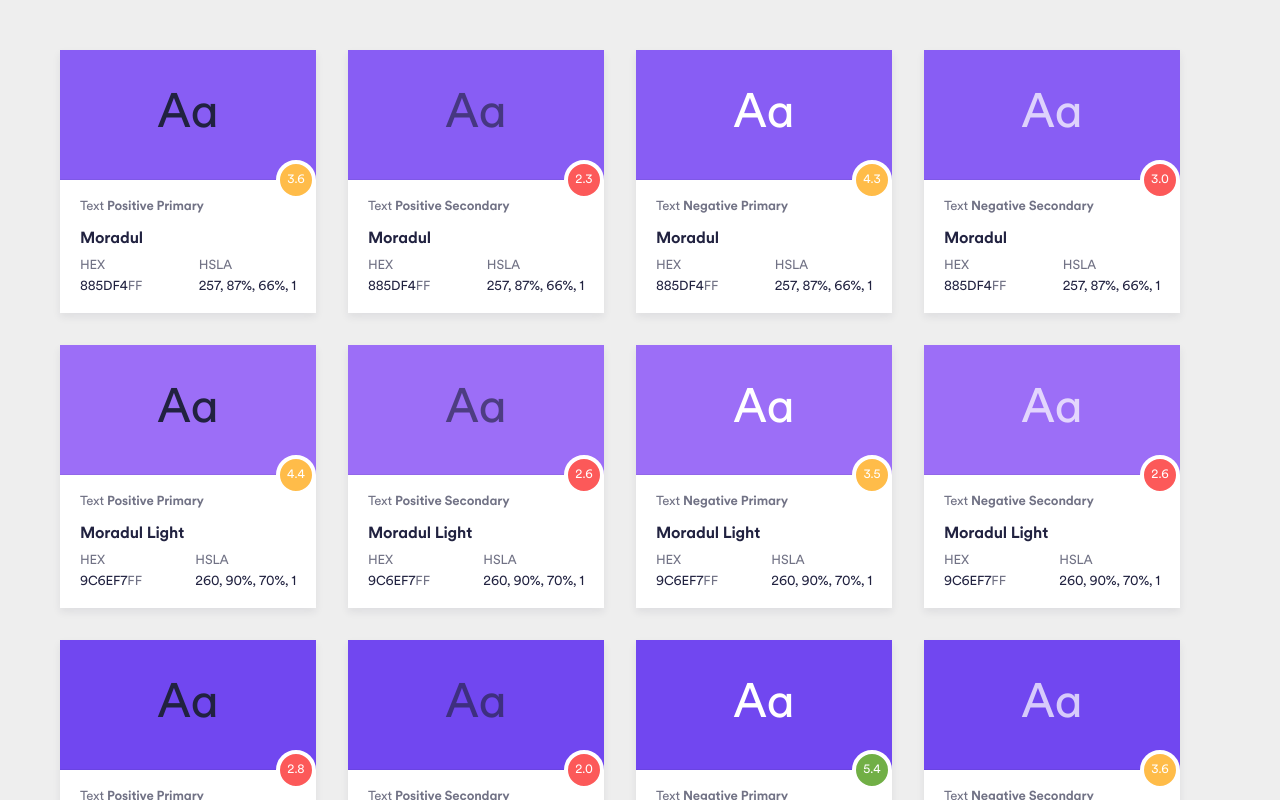
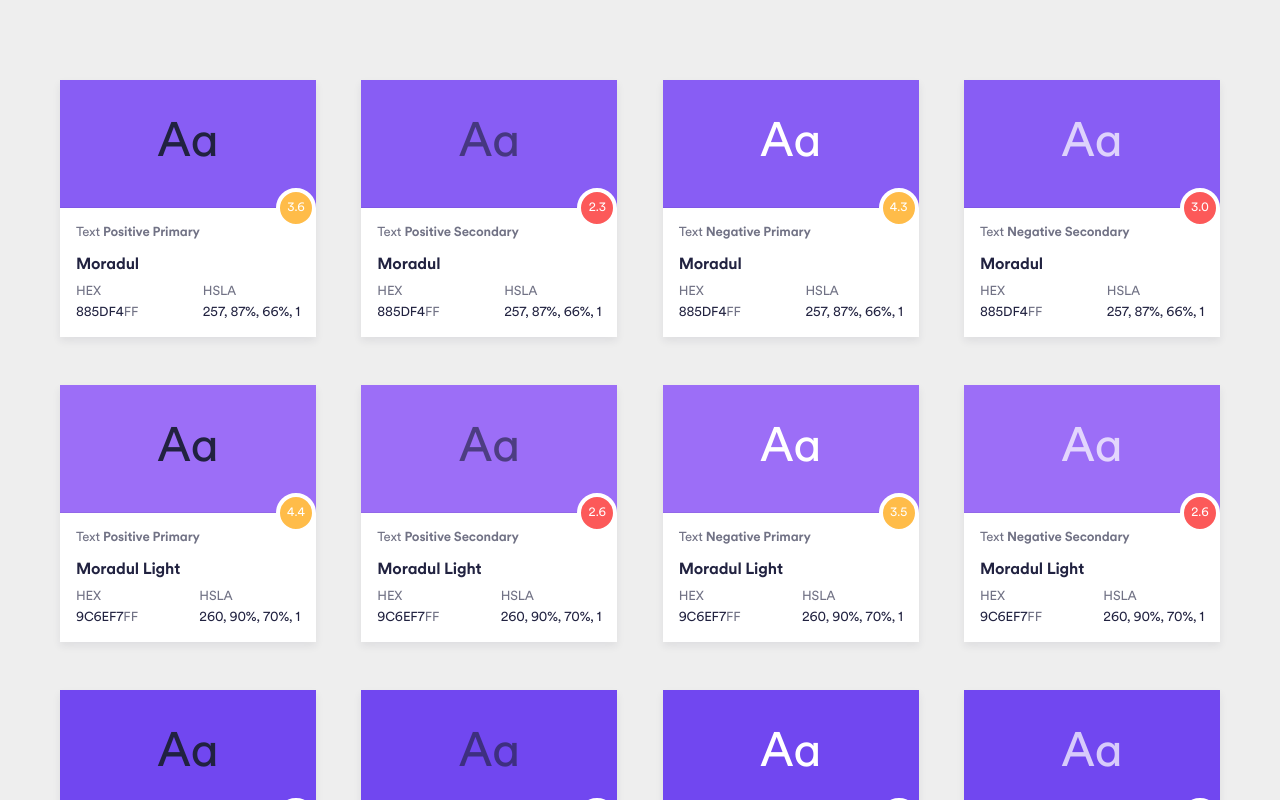
Before and after one commit to gemaderus/accesible-colors, a React (Create React App) app: page / in a window 1280 px wide. Shown: the top 800 px of the page. Built offline with nearby package versions, Linux system fonts and the light colour scheme.

Commit message:
Fixed some styles.

```diff
--- a/src/App.css
+++ b/src/App.css
@@ -2,8 +2,15 @@
   display: grid;
   max-width: 1200px;
   align-content: center;
-  padding: 50px 20px;
+  padding: 80px 20px;
   grid-template-columns: repeat(auto-fit, 256px);
   margin: 0 auto;
-  grid-gap: 2rem;
+  grid-gap: 3rem 2rem;
+  justify-content: center;
 }
+
+@media screen and (min-width: 768px) {
+  .grid {
+    justify-content: space-between;
+  }
+}
--- a/src/App.js
+++ b/src/App.js
@@ -15,15 +15,16 @@
     items: []
   }
 
-  onClick = (sample) => {
-    console.log(sample);
+  onClick = sample => {
+    const newSample = { background: { name: '', code: sample.background }, color: { name: '', code: sample.color } };
+
     this.setState(state => {
       return {
         ...state,
-        items: [ ...state.items, sample ]
-      }
-    })
-  }
+        items: [...state.items, newSample],
+      };
+    });
+  };
 
   removeSample = (index) => {
     this.setState(state => {
--- a/src/control.js
+++ b/src/control.js
@@ -4,15 +4,13 @@
 
 class Control extends Component {
   state = {
-    color: '',
-    background: ''
+    background: '',
+    color: ''
   }
 
   onChange = (e) => {
     const name = e.target.name;
-    console.log(name);
     const value = e.target.value;
-    console.log(value);
 
     this.setState(state => {
       return {
--- a/src/index.css
+++ b/src/index.css
@@ -1,26 +1,10 @@
-* {
-  box-sizing: border-box; }
+html {
+  box-sizing: border-box;
+}
 
-:root {
-  --font-base: 30px;
-  --font-color-main: #FFFFFF;
-  --font-color-secundary: #E0D7F9;
-  --font-color-storm: #717283;
-  --moradul: #9A6DF7;
-  --slate: #7E61EC;
-  --majorelle: #6950E7;
-  --lucky: #2A2C4D;
-  --midnight: #21233E;
-  --mirage: #17182E;
-  --columbia: #9CDAFB;
-  --light-sky: #8ACEFA;
-  --maya: #78C1FA;
-  --danger: #EA645F;
-  --warning: #F6BE5F;
-  --success: #80AC54;
-  --awesome: #63D286;
-  --white: #ffffff;
-  --hint: #F8FAFB; }
+*, *:before, *:after {
+  box-sizing: inherit;
+}
 
 @font-face {
   font-family: "CabifyCircularWeb";
@@ -31,6 +15,7 @@
   -ms-font-feature-settings: "1" 1,"0" 0,"1" 1;
   -o-font-feature-settings: "1" 1,"0" 0,"1" 1;
   font-feature-settings: "1" 1, "0" 0, "1" 1; }
+
 @font-face {
   font-family: "CabifyCircularWeb";
   src: url(/fonts/CabifyCircularWeb-Bold.eot);
@@ -40,6 +25,7 @@
   -ms-font-feature-settings: "1" 1,"0" 0,"1" 1;
   -o-font-feature-settings: "1" 1,"0" 0,"1" 1;
   font-feature-settings: "1" 1, "0" 0, "1" 1; }
+
 @font-face {
   font-family: "CabifyCircularWeb";
   src: url(/fonts/CabifyCircularWeb-Light.eot);
@@ -49,6 +35,7 @@
   -ms-font-feature-settings: "1" 1,"0" 0,"1" 1;
   -o-font-feature-settings: "1" 1,"0" 0,"1" 1;
   font-feature-settings: "1" 1, "0" 0, "1" 1; }
+
 body {
   background-color: #eee;
   font: 400 16px/24px 'CabifyCircularWeb';
--- a/src/legend.css
+++ b/src/legend.css
@@ -2,13 +2,12 @@
   font-size: 13px;
   max-width: 1200px;
   margin: 0 auto 50px;
-  padding-left: 20px;
+  padding: 0 20px;
 }
 
 .legend-item {
   display: flex;
   align-items: center;
-  line-height: 1;
   margin-bottom: 10px;
 }
 
@@ -16,8 +15,8 @@
   width: 8px;
   height: 8px;
   border-radius: 50%;
-  display: inline-block;
-  margin-right: 5px;
+  margin-right: 8px;
+  flex-shrink: 0;
 }
 
 .danger{
--- a/src/legend.js
+++ b/src/legend.js
@@ -9,8 +9,8 @@
     return (
       <ul className='legend-list color-gray-light'>
         <li className='legend-item'>
-          <div className='circle awesome'></div>
-          <p>7.5+ Passes AAA level for any size text</p>
+          <i className='circle awesome'></i>
+          <p>4.5+ Passes AA level for any size text and AAA for large text (above 18pt or bold above 14pt) 7.5+ Passes AAA level for any size text</p>
         </li>
         <li className='legend-item'>
           <i className='circle success'></i>
--- a/src/sample.css
+++ b/src/sample.css
@@ -5,7 +5,7 @@
 }
 
 .card-header {
-  padding: 53px 0;
+  padding: 52px 0;
   display: grid;
   place-items: center;
   font-size: 48px;
@@ -18,7 +18,7 @@
   line-height: 1;
   color: #212240;
   letter-spacing: -0.13px;
-  padding: 20px;
+  padding: 18px 16px;
   background-color: #fff;
 }
 
```
